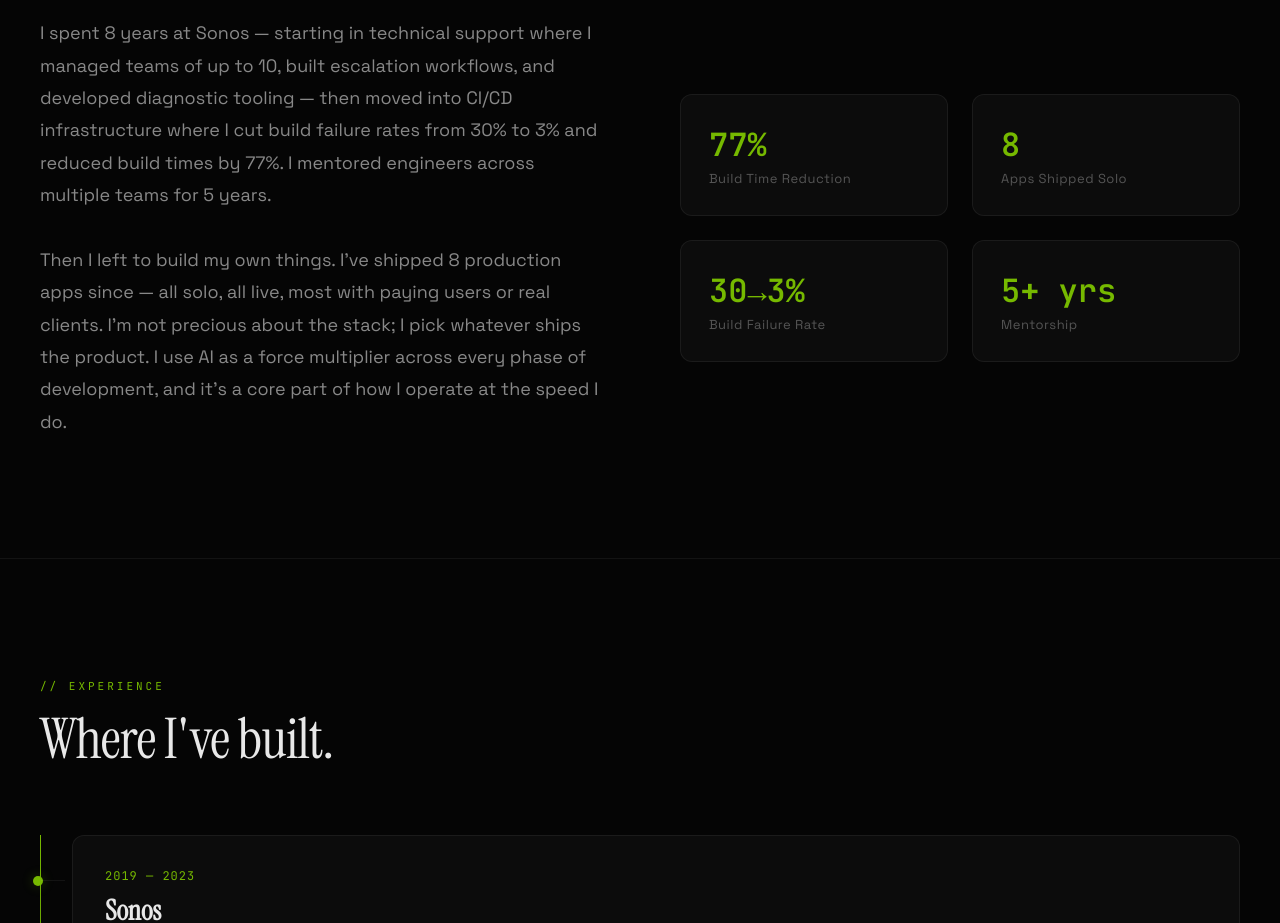
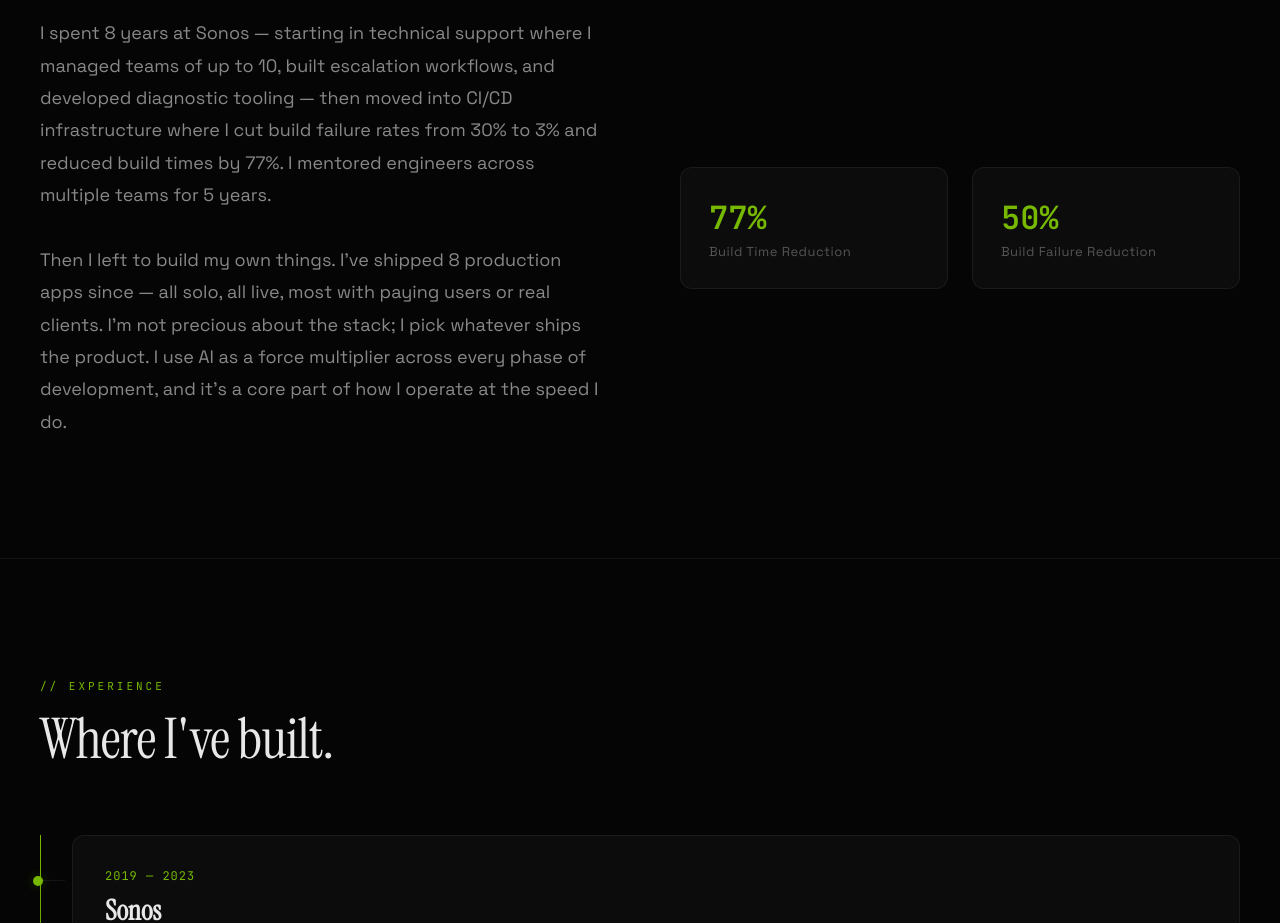
Before and after one commit to MattDevOps/resumeprojects, a website: page index.html in a window 1280 px wide. Shown: the part 1120-2043 px from the top of the page. Drawn offline with Linux system fonts and the light colour scheme; animation ran at ten frames a second.

Commit message:
updated text agaain

```diff
--- a/index.html
+++ b/index.html
@@ -1584,16 +1584,8 @@ footer {
           <div class="about-metric-label">Build Time Reduction</div>
         </div>
         <div class="about-metric">
-          <div class="about-metric-num"><span class="counter" data-target="8">0</span></div>
-          <div class="about-metric-label">Apps Shipped Solo</div>
-        </div>
-        <div class="about-metric">
-          <div class="about-metric-num">30→3%</div>
-          <div class="about-metric-label">Build Failure Rate</div>
-        </div>
-        <div class="about-metric">
-          <div class="about-metric-num"><span class="counter" data-target="5">0</span>+ yrs</div>
-          <div class="about-metric-label">Mentorship</div>
+          <div class="about-metric-num"><span class="counter" data-target="50">0</span>%</div>
+          <div class="about-metric-label">Build Failure Reduction</div>
         </div>
       </div>
     </div>
```
